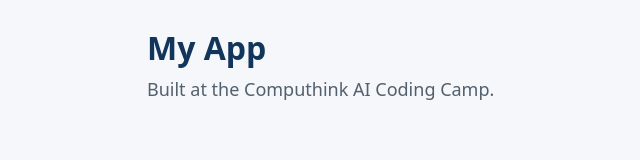
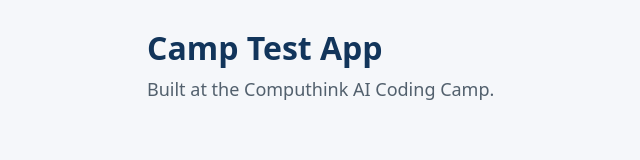
Before and after one commit to autom8ton/camp-test, a plain HTML site: page index.html in a window 1280 px wide. Shown: the whole page, without its empty margins (149-789 px from the left). Drawn offline with Linux system fonts and the light colour scheme.

Commit message:
Add my app name

```diff
--- a/index.html
+++ b/index.html
@@ -9,7 +9,7 @@
 </head>
 <body>
   <main>
-    <h1>My App</h1>
+    <h1>Camp Test App</h1>
     <p class="tagline">Built at the Computhink AI Coding Camp.</p>
 
     <!-- Your app goes here. Build it one Must at a time with Copilot. -->
```
